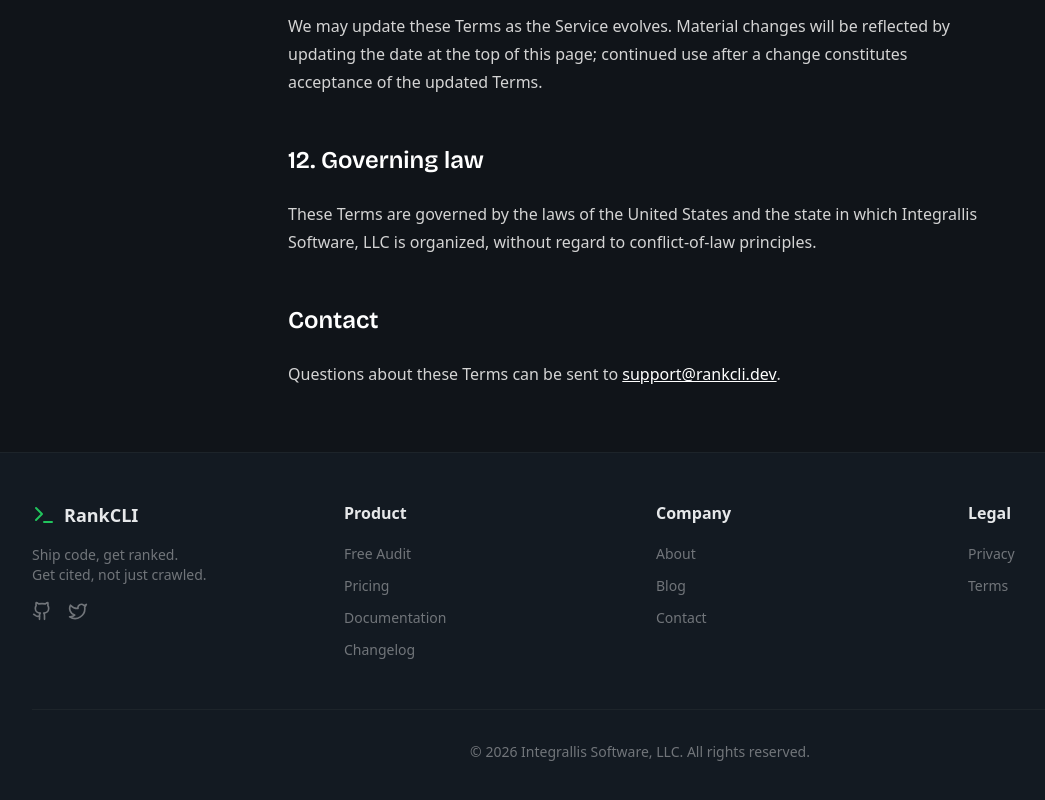
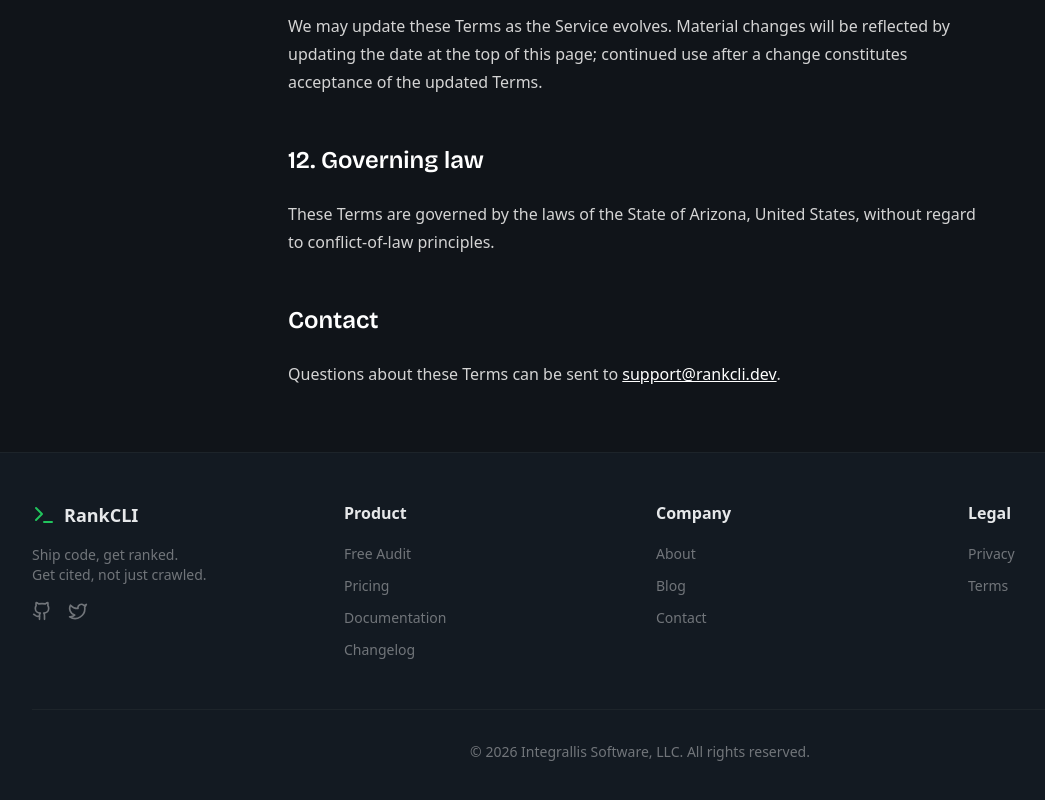
Before and after one commit to integrallis/rankcli.dev, a React (Vite) app in the folder packages/saas/: page /terms in a window 1280 px wide. Shown: the part 2601-3401 px from the top of the page, without its empty margins (0-1045 px from the left). Built offline with nearby package versions, Linux system fonts and the light colour scheme; no server answers; a web font is replaced by a local one.

Commit message:
fix(saas): set Terms governing law to Arizona

```diff
--- a/packages/saas/src/pages/TermsPage.tsx
+++ b/packages/saas/src/pages/TermsPage.tsx
@@ -112,9 +112,8 @@
 
           <h2>12. Governing law</h2>
           <p>
-            These Terms are governed by the laws of the United States and the state in
-            which Integrallis Software, LLC is organized, without regard to
-            conflict-of-law principles.
+            These Terms are governed by the laws of the State of Arizona, United States,
+            without regard to conflict-of-law principles.
           </p>
 
           <h2>Contact</h2>
```
